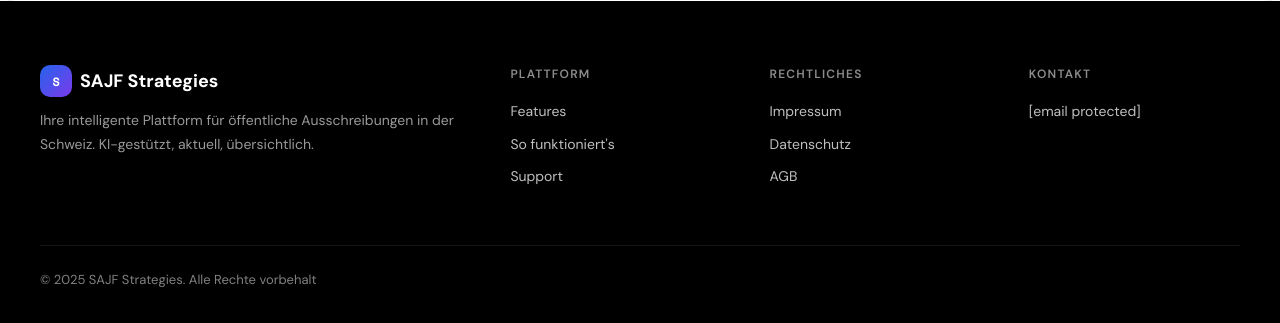
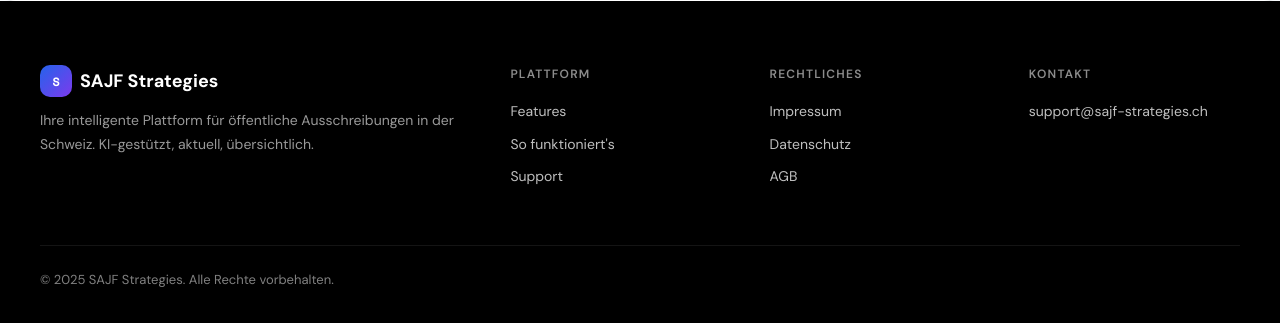
Before and after one commit to ArAki25/MLOps-HS-25, a Flask app: page /about in a window 1280 px wide. Shown: the part 1426-1749 px from the top of the page. Run offline with Flask 3, Linux system fonts and the light colour scheme.

Commit message:
jhonny neu

```diff
--- a/simap_ui/templates/base.html
+++ b/simap_ui/templates/base.html
@@ -358,8 +358,23 @@
             </div>
             <div>
                 <h4>Kontakt</h4>
-                <a href="/cdn-cgi/l/email-protection#86efe8e0e9c6f5e7ece0abf5f2f4e7f2e3e1efe3f5a8e5ee"><span class="__cf_email__" data-cfemail="a1c8cfc7cee1d2c0cbc78cd2d5d3c0d5c4c6c8c4d28fc2c9">[email&#160;protected]</span></a>
+                <a href="mailto:support@sajf-strategies.ch">support@sajf-strategies.ch</a>
             </div>
         </div>
         <div class="footer-bottom">
-            <span>&copy; 2025 SAJF Strategies. Alle Rechte vorbehalt
+            <span>&copy; 2025 SAJF Strategies. Alle Rechte vorbehalten.</span>
+        </div>
+    </footer>
+
+    <!-- DIESER BLOCK HAT GEFEHLT: Er lädt das JS von Login/Register -->
+    {% block extra_js %}{% endblock %}
+
+    <script>
+        // Kleiner Helfer für das Mobile-Menü
+        function toggleMenu() {
+            const nav = document.getElementById('nav');
+            nav.classList.toggle('open');
+        }
+    </script>
+</body>
+</html>
```
